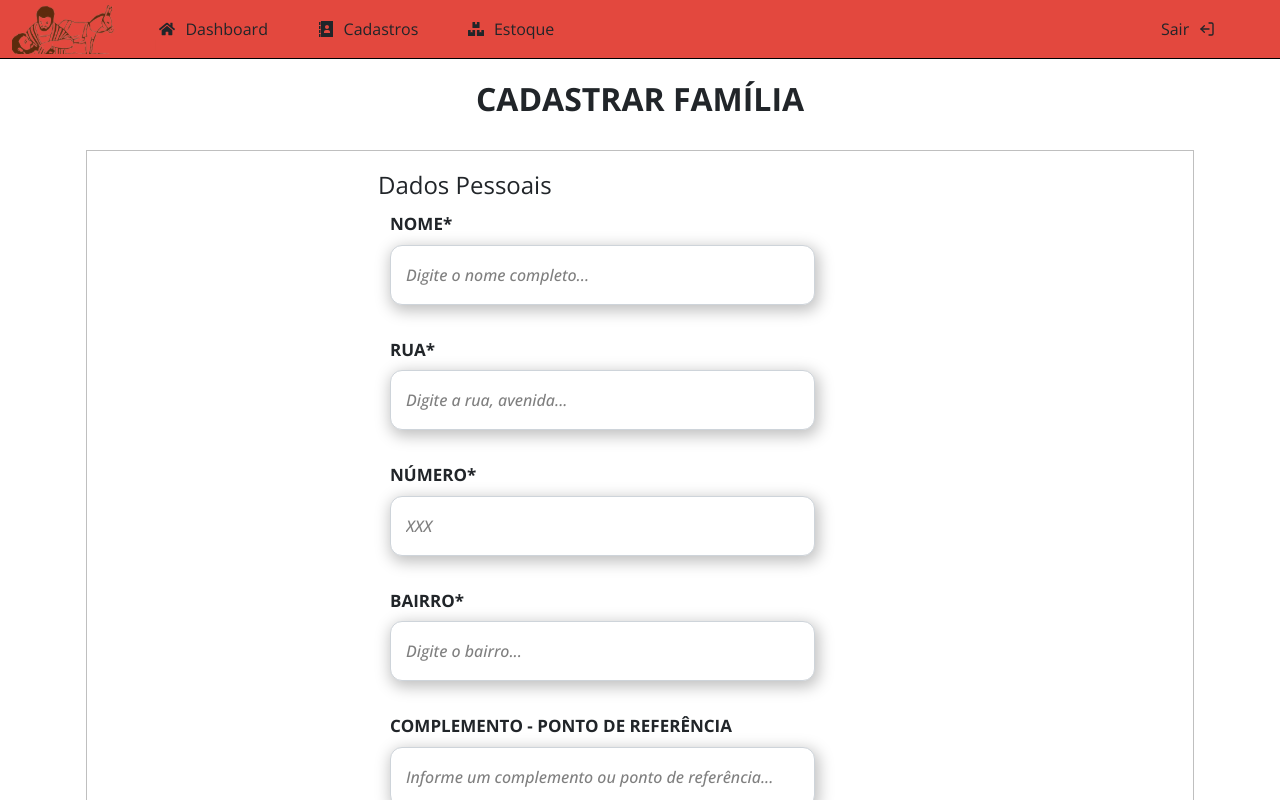
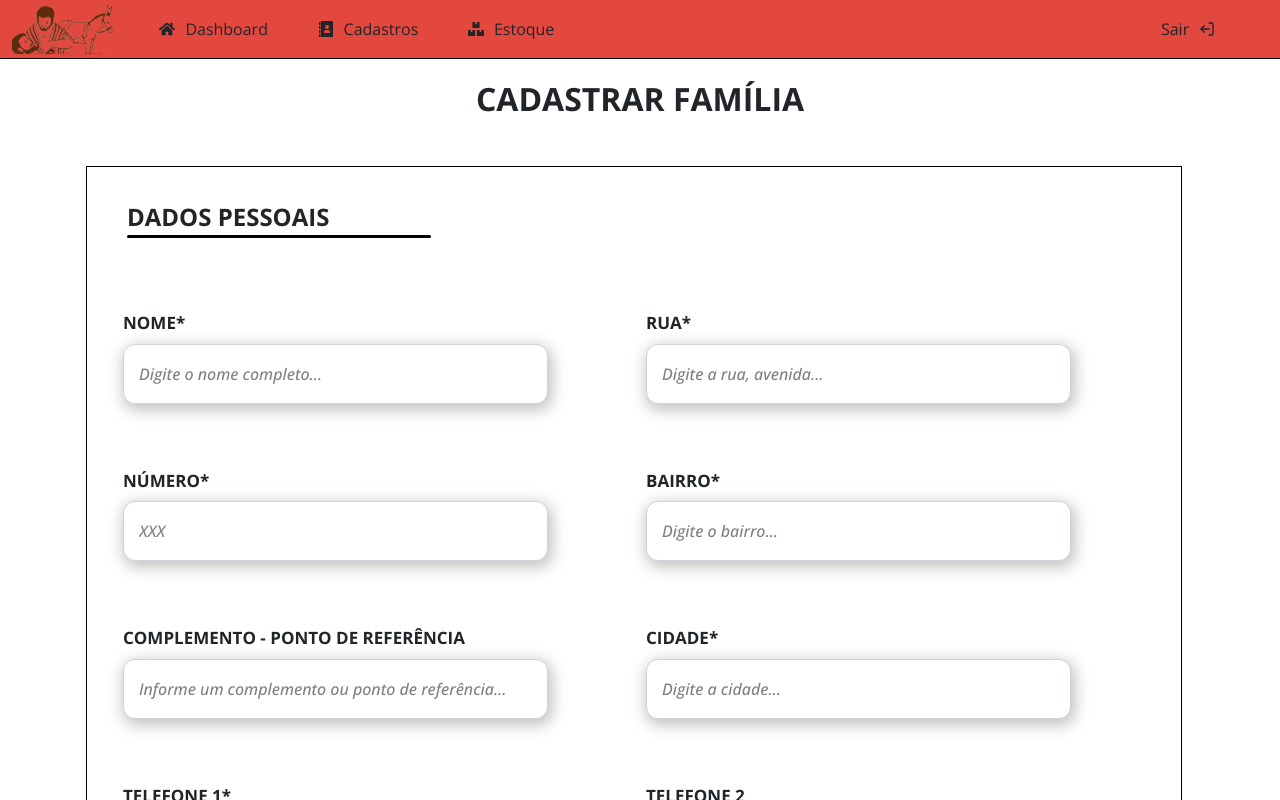
Before and after one commit to FabricioCruzz/Projeto-Bom-Samaritano-v2, a React (Create React App) app: page /cadastros/cadastrar in a window 1280 px wide. Shown: the top 800 px of the page. Built offline with nearby package versions, Linux system fonts and the light colour scheme.

Commit message:
Ajust. layout do form e scrollbar (html+textarea)

```diff
--- a/src/assets/styles/templates.scss
+++ b/src/assets/styles/templates.scss
@@ -95,6 +95,36 @@ textarea{
     padding: 10px 10px 10px 15px;
     resize: none;
 
+    scroll-behavior: smooth;
+    scrollbar-color: #777 #555;
+
+    &::-webkit-scrollbar {
+        width: 1vw;
+        background-color: $gray-dark;
+        border-radius: 100vw;
+    }
+
+    &::-webkit-scrollbar-thumb {
+      background-color: #777;
+      border: .25em solid $gray-dark;
+      border-radius: 100vw;
+
+      &:hover {
+        background-color: #888;
+      }
+    }
+
+    &::-webkit-scrollbar-track {
+      background-color: $gray-dark;
+      border-radius: 100vw;
+      margin-block: 0.5em;
+      margin-inline: 2em;
+
+      &:hover {
+        background-color: $gray-dark;
+      }
+    }
+
     &::placeholder{
         font-style: italic;
         font-weight: 500;
@@ -146,5 +176,7 @@ textarea{
 }
 
 .formErrorMsg {
+    margin: 0.8rem 0.3rem;
     color: red;
+    font-weight: 500;
 }
--- a/src/assets/styles/variables.scss
+++ b/src/assets/styles/variables.scss
@@ -6,3 +6,4 @@ $gray-01: #ced4da;
 $red-primary-transparent: #ec847d;
 $red-secondary-transparent: #ec847db3;
 $white: #FFFFFF;
+$gray-dark: #A9A9A9;
--- a/src/components/cadastros/cadastrarFamilias/CadastroFamilias.js
+++ b/src/components/cadastros/cadastrarFamilias/CadastroFamilias.js
@@ -167,7 +167,7 @@ const CadastroFamilias = () =>{
     return (
         <Container id="cds-fam-container">
             <h2 className="pbs-title-h2">Cadastrar Família</h2>
-            <Container className="container-form">
+            <Container>
                 <Formik
                 validationSchema={ validationSchema }
                  initialValues= {{
@@ -440,7 +440,7 @@ const CadastroFamilias = () =>{
                                     {
                                         values.needShoes.answer === 'sim'
                                         &&
-                                        <div>
+                                        <Container className="additionalFields">
                                             <Field
                                             component={ AdditionalInput }
                                             id="needShoes.number"
@@ -449,7 +449,7 @@ const CadastroFamilias = () =>{
                                             label="Número do Calçado"
                                             />
                                             <ErrorMessage component="div" className="formErrorMsg" name="needShoes.number"/>
-                                        </div>
+                                        </Container>
 
                                     }
                                     <ErrorMessage component="div" className="formErrorMsg" name="needShoes.answer"/>
@@ -466,7 +466,7 @@ const CadastroFamilias = () =>{
                                         {
                                             values.needClothes.answer === 'sim'
                                             &&
-                                            <div>
+                                            <Container className="additionalFields">
                                                 <Field
                                                 component={ AdditionalInput }
                                                 id="needClothes.pantsNumber"
@@ -485,7 +485,7 @@ const CadastroFamilias = () =>{
                                                 label="Tamanho da Camiseta/Agasalho"
                                                 />
                                                 <ErrorMessage component="div" className="formErrorMsg" name="needClothes.tShirtCoatSize"/>
-                                            </div>
+                                            </Container>
                                         }
                                         <ErrorMessage component="div" className="formErrorMsg" name="needClothes.answer"/>
                                     </Container>
@@ -501,7 +501,7 @@ const CadastroFamilias = () =>{
                                         {
                                         values.needDiapers.answer === 'sim'
                                         &&
-                                        <div>
+                                        <Container className="additionalFields">
                                             <Field
                                             component={ AdditionalInput }
                                             id="needDiapers.size"
@@ -510,7 +510,7 @@ const CadastroFamilias = () =>{
                                             label="Tamanho"
                                             />
                                             <ErrorMessage component="div" className="formErrorMsg" name="needDiapers.size"/>
-                                        </div>
+                                        </Container>
                                         }
                                         <ErrorMessage component="div" className="formErrorMsg" name="needDiapers.answer"/>
                                     </Container>
@@ -607,7 +607,7 @@ const CadastroFamilias = () =>{
                                         {
                                         values.memberPastoralsMovements.answer === 'sim'
                                         &&
-                                        <div>
+                                        <Container className="additionalFields">
                                             <Field
                                             component={ AdditionalInput }
                                             id="memberPastoralsMovements.which"
@@ -616,7 +616,7 @@ const CadastroFamilias = () =>{
                                             label="Qual?"
                                             />
                                             <ErrorMessage component="div" className="formErrorMsg" name="memberPastoralsMovements.which"/>
-                                        </div>
+                                        </Container>
                                         }
                                         <ErrorMessage component="div" className="formErrorMsg" name="memberPastoralsMovements.answer"/>
                                     </Container>
--- a/src/components/cadastros/cadastrarFamilias/CadastroFamilias.scss
+++ b/src/components/cadastros/cadastrarFamilias/CadastroFamilias.scss
@@ -6,8 +6,35 @@
 
 .pbs-form {
     > fieldset {
+        display: flex;
+        flex-flow: row wrap;
+        min-width: 0;
+        padding: 1rem 1.5rem;
+        border: 1px solid black;
+        width: 100%;
+        margin: 1rem auto;
+
         > .container {
             margin: 2rem auto;
+            flex-basis: 40%;
+            flex-grow: 1;
+        }
+
+        > legend {
+            margin: 1rem;
+            font-size: 1.5rem;
+            font-weight: 700;
+            text-transform: uppercase;
+
+            &::after{
+                content: "";
+                display: block;
+                min-width: 240px;
+                width: 30%;
+                border-bottom: 3px solid black;
+                border-radius: 10px;
+                margin-bottom: 1.5rem;
+            }
         }
     }
 }
@@ -31,6 +58,22 @@
         font-size: 1.063rem;
         margin-bottom: 0.5rem;
     }
+
+    > .container {
+        margin-top: 1rem;
+        padding-left: 0 !important;
+    }
+
+    > .additionalFields {
+        > div {
+            margin-bottom: 1rem;
+
+            > label, input{
+                display: block;
+                margin-bottom: 0.5rem;
+            }
+        }
+    }
 }
 
 #{selector-append("input", "[id="maritalStatus"], [id="schoolLevel"]")} {
@@ -45,7 +88,7 @@
 }
 
 .custom-select {
-
+    width: 74%;
     border: 0.3px solid $gray-01;
     box-shadow: 2px 4px 15px 2px $black-025;
     border-radius: 12px;
@@ -74,10 +117,3 @@
         margin-left: 5px;
     }
 }
-
-/* TODO:
-    1. Estilizar scrollbar do TextArea
-    2. Estilizar as tags <legend>
-    3. Ajustar layout para ficar mais parecido com o do Figma (Usar Grid???)
-
-*/
--- a/src/index.scss
+++ b/src/index.scss
@@ -11,15 +11,15 @@ html {
   height: 100%;
   scroll-behavior: smooth;
   scrollbar-color: #777 #555;
-  background-color: var(--gray-dark);
 
-    &::-webkit-scrollbar {
-      width: 0.9vw;
+  &::-webkit-scrollbar {
+    width: 0.9vw;
+    background-color: $gray-dark;
     }
 
     &::-webkit-scrollbar-thumb {
       background-color: #777;
-      border: .25em solid var(--gray-dark);
+      border: .25em solid $gray-dark;
       border-radius: 100vw;
 
       &:hover {
@@ -28,13 +28,13 @@ html {
     }
 
     &::-webkit-scrollbar-track {
-      background-color: var(--gray-dark);
+      background-color: $gray-dark;
       border-radius: 100vw;
       margin-block: 0.5em;
       margin-inline: 2em;
 
       &:hover {
-        background-color: var(--gray-dark);
+        background-color: $gray-dark;
       }
     }
 }
```
Lines whose indentation alone changed are shown as unchanged.
